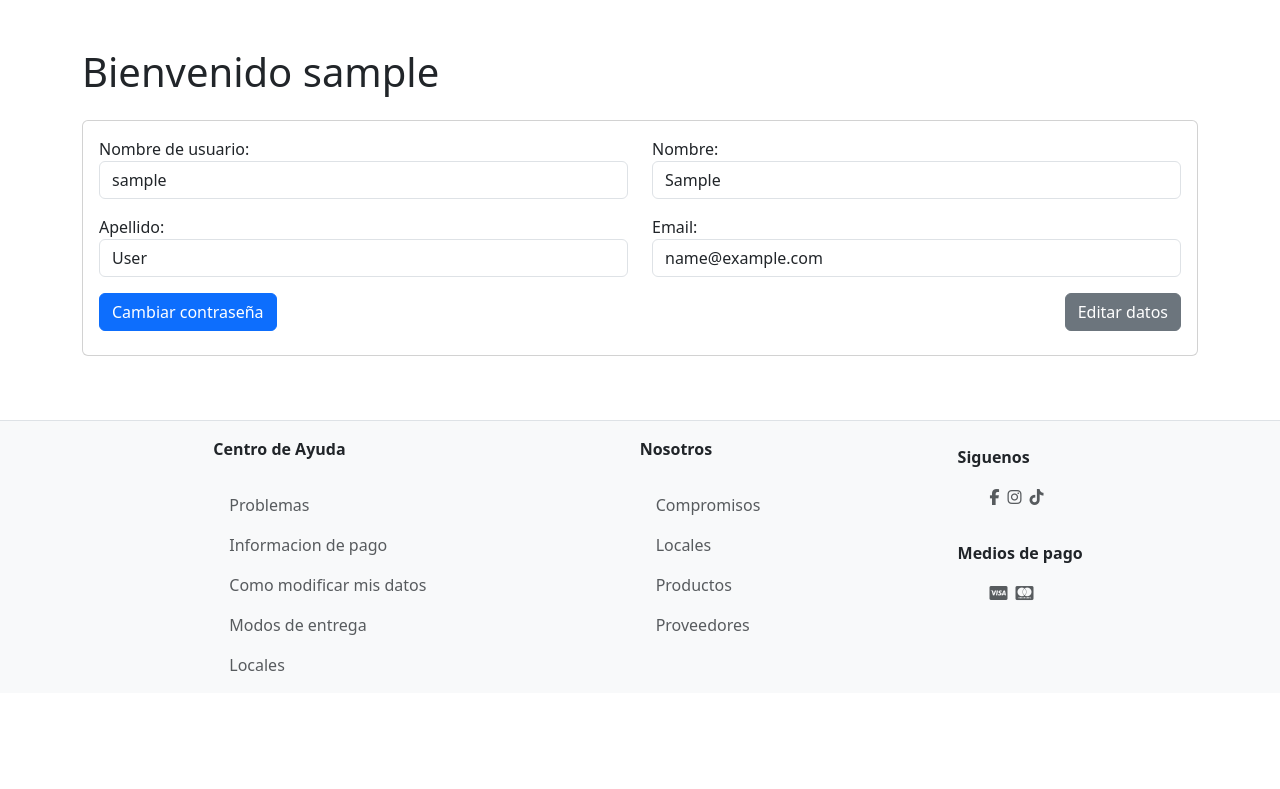
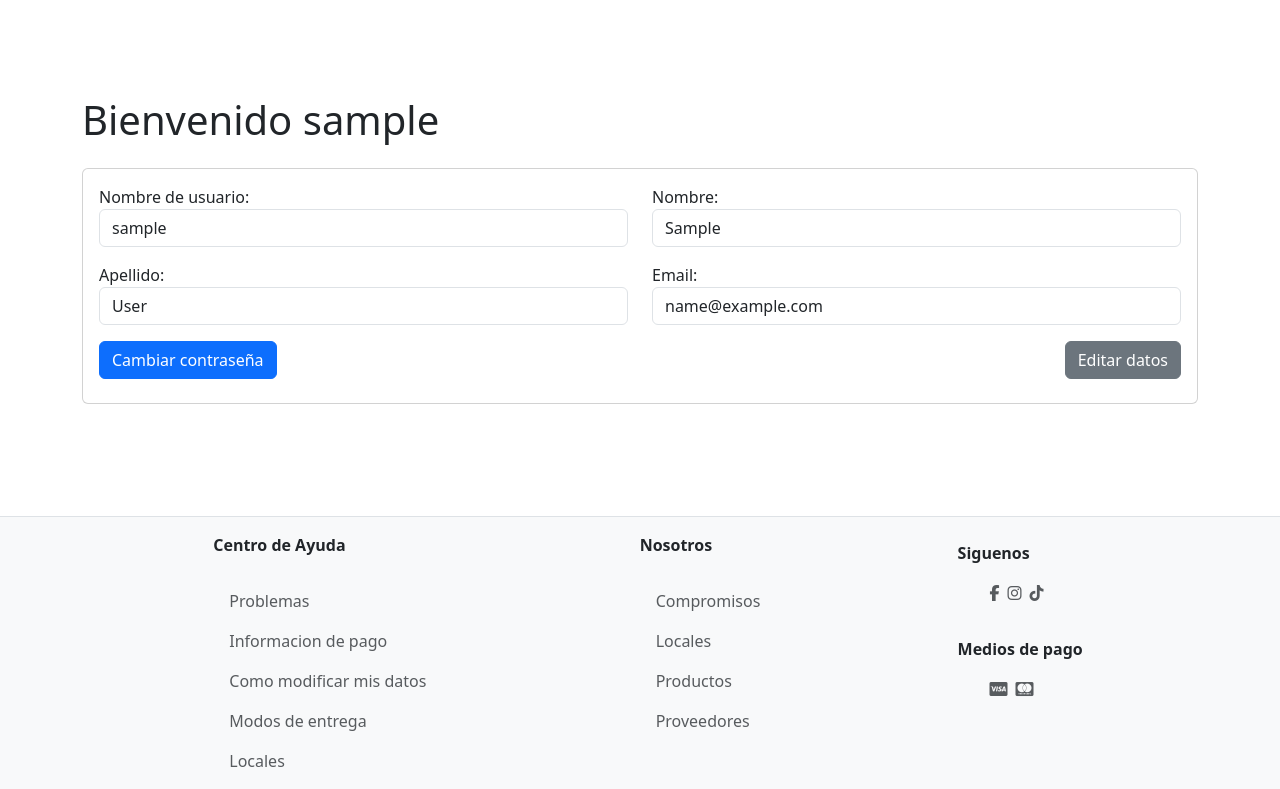
Before and after one commit to cgabrielP/DJANGO_ET_3, a Django app: page /customerData in a window 1280 px wide. Shown: the part 136-925 px from the top of the page. Before the commit the page ends 807 px from the top, so only its background shows below. Run offline with Django 5.2, Linux system fonts and the light colour scheme; the visitor is signed in with stand-in values (Sample User, id 1).

Commit message:
change customer dataaa

```diff
--- a/core/templates/customerData/index.html
+++ b/core/templates/customerData/index.html
@@ -2,7 +2,7 @@
 {% block title %} Datos Personales - The FlixHouse {%endblock title %}
 {% block content %}
 {% load static %}
-<div class="container my-5">
+<div class="container my-5 py-5">
   <h1 class="mb-4">Bienvenido {{ user.username }}</h1>
   <div class="card">
     <div class="card-body">
```
